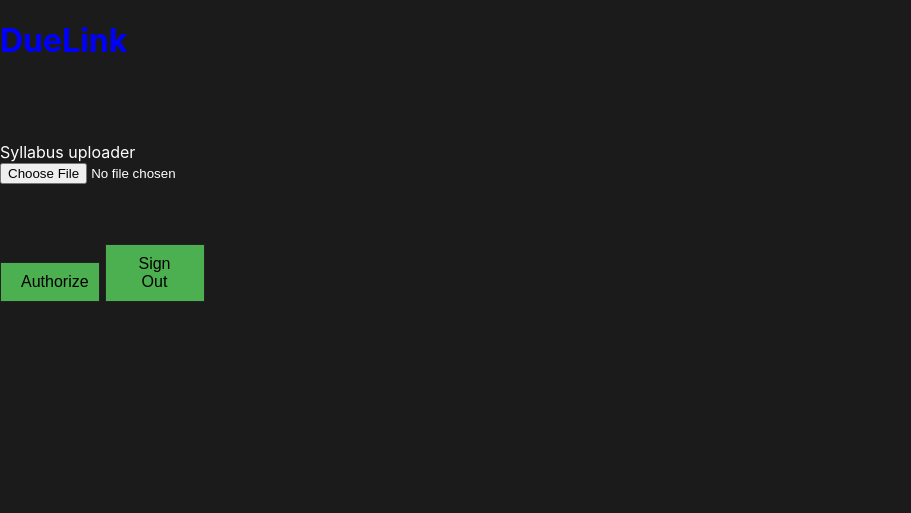
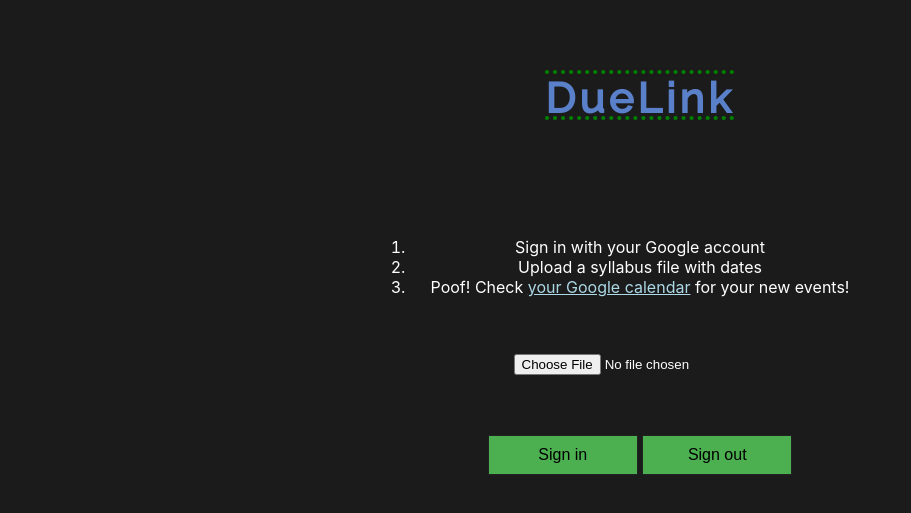
Before and after one commit to anjali-gopinathan/DueLink, a Flask app: template templates/index.html in a window 1280 px wide. Shown: the top 513 px of the page, without its empty margins (0-911 px from the left). Run offline with Flask 2, Linux system fonts and the light colour scheme; the template is opened without the code that fills it, so the values that code supplies are empty; some libraries are stand-ins or nearby versions.

Commit message:
a e s t h e t i c s

```diff
--- a/templates/index.css
+++ b/templates/index.css
@@ -4,8 +4,9 @@
 }
 
 body {
-  margin: 0;
-  font-family: -apple-system, BlinkMacSystemFont, "Segoe UI", "Roboto", "Oxygen",
+  text-align: center;
+  margin: 5%;
+  font-family: -apple-system, BlinkMacSystemFont, 'Raleway', "Nunito", "Segoe UI", "Roboto", "Oxygen",
     "Ubuntu", "Cantarell", "Fira Sans", "Droid Sans", "Helvetica Neue",
     sans-serif;
   -webkit-font-smoothing: antialiased;
@@ -15,19 +16,24 @@ body {
 
 }
 h1 {
-  color: blue;
-  font-family: -apple-system, BlinkMacSystemFont, "Segoe UI", "Roboto", "Oxygen",
-    "Ubuntu", "Cantarell", "Fira Sans", "Droid Sans", "Helvetica Neue",
-    sans-serif;
+  color: rgba(102, 149, 236, 0.836);
+  font-size: 42px;
+  font-family:  'Raleway', sans-serif;
+  text-align: center;
+  padding: 10px;
+  text-decoration: underline overline dotted green;
+  letter-spacing: 4px;
 }
 p {
   color: red;
-  font-family: -apple-system, BlinkMacSystemFont, "Segoe UI", "Roboto", "Oxygen",
+  font-family: -apple-system, BlinkMacSystemFont, 'Raleway', "Nunito", "Segoe UI", "Roboto", "Oxygen",
     "Ubuntu", "Cantarell", "Fira Sans", "Droid Sans", "Helvetica Neue",
     sans-serif;
+  padding: 0 40%;
+  text-align: left;
 }
 input[type="button"]{
-  font-family: -apple-system, BlinkMacSystemFont, "Segoe UI", "Roboto", "Oxygen",
+  font-family: -apple-system, BlinkMacSystemFont, 'Raleway', "Nunito", "Segoe UI", "Roboto", "Oxygen",
     "Ubuntu", "Cantarell", "Fira Sans", "Droid Sans", "Helvetica Neue",
     sans-serif;
   width: 100px;
@@ -41,13 +47,20 @@ input[type="button"]{
   font-size: 16px;
 }
 button{
-  width: 100px;
+  width: 150px; height: 40px;
   background: #4CAF50;
   border: 1px solid #222;
-    padding: 10px 20px;
+  padding: 5px 0;
   color: black;
   text-align: center;
   text-decoration: none;
   display: inline-block;
   font-size: 16px;
+  margin: auto;
 }
+ol{
+  padding: 0 30%;
+}
+a{
+  color: lightblue;
+}
--- a/templates/index.html
+++ b/templates/index.html
@@ -3,14 +3,22 @@
   <title> DueLink</title>
 	<head>
     <link rel="stylesheet" href="index.css" type="text/css">
+    <!--Nunito: link href="https://fonts.googleapis.com/css?family=Nunito&display=swap" rel="stylesheet"-->
+    <link href="https://fonts.googleapis.com/css?family=Raleway:500&display=swap" rel="stylesheet">
     <h1>DueLink</h1>
     <br>
 	</head>
 
 	<body>
-    <br><br>Syllabus uploader<br>
+    <br><br>
+    <p><ol>
+      <li>Sign in with your Google account</li>
+      <li>Upload a syllabus file with dates</li>
+      <li>Poof! Check <a href="https://calendar.google.com/calendar/r">your Google calendar</a> for your new events!</li>
+    </ol></p>
+    </p><br><br>
 
-	<input type="file" id="browse" name="fileupload" style="display: none" onChange="Handlechange();"/>
+	<input type="file" id="browse" name="fileupload" style="display:none" onChange="Handlechange();"/>
 	<input type="hidden" id="filename" readonly="true"/>
 
 	<input id='fileid' type='file'></input>
@@ -39,8 +47,8 @@
    -->
 
   <br><br>
-  <button id="authorize_button" style="display: none;">Authorize</button>
-  <button id="signout_button" style="display: none;">Sign Out</button>
+  <button id="authorize_button" style="display: none;">Sign in</button>
+  <button id="signout_button" style="display: none;">Sign out</button>
 
   <pre id="content" style="white-space: pre-wrap;"></pre>
 
@@ -85,6 +93,7 @@
       // access file upon upload and then parse its
 			$('input#fileid').on('change', function() {
         console.log($(this)[0].files[0]);
+        console.log("hi");
 
         //parse
 
@@ -113,9 +122,7 @@
 		  console.log('Email: ' + profile.getEmail()); // This is null if the 'email' scope is not present.
 		}
 		$(document).ready( function(){
-
 			$("button").fadeIn(1000);
-
 		});
 
   </script>
@@ -161,7 +168,7 @@
         authorizeButton.onclick = handleAuthClick;
         signoutButton.onclick = handleSignoutClick;
       }, function(error) {
-        appendPre(JSON.stringify(error, null, 2));
+        console.log(JSON.stringify(error, null, 2));
       });
     }
 
@@ -203,7 +210,8 @@
     function appendPre(message) {
       var pre = document.getElementById('content');
       var textContent = document.createTextNode(message + '\n');
-      pre.appendChild(textContent);
+      //pre.appendChild(textContent);
+      console.log(textContent);
     }
 
     /**
@@ -230,7 +238,7 @@
             if (!when) {
               when = event.start.date;
             }
-            appendPre(event.summary + ' (' + when + ')')
+            appendPre(event.summary + ' (' + when + ')');
           }
         } else {
           appendPre('No upcoming events found.');
```
Lines whose indentation alone changed are shown as unchanged.
